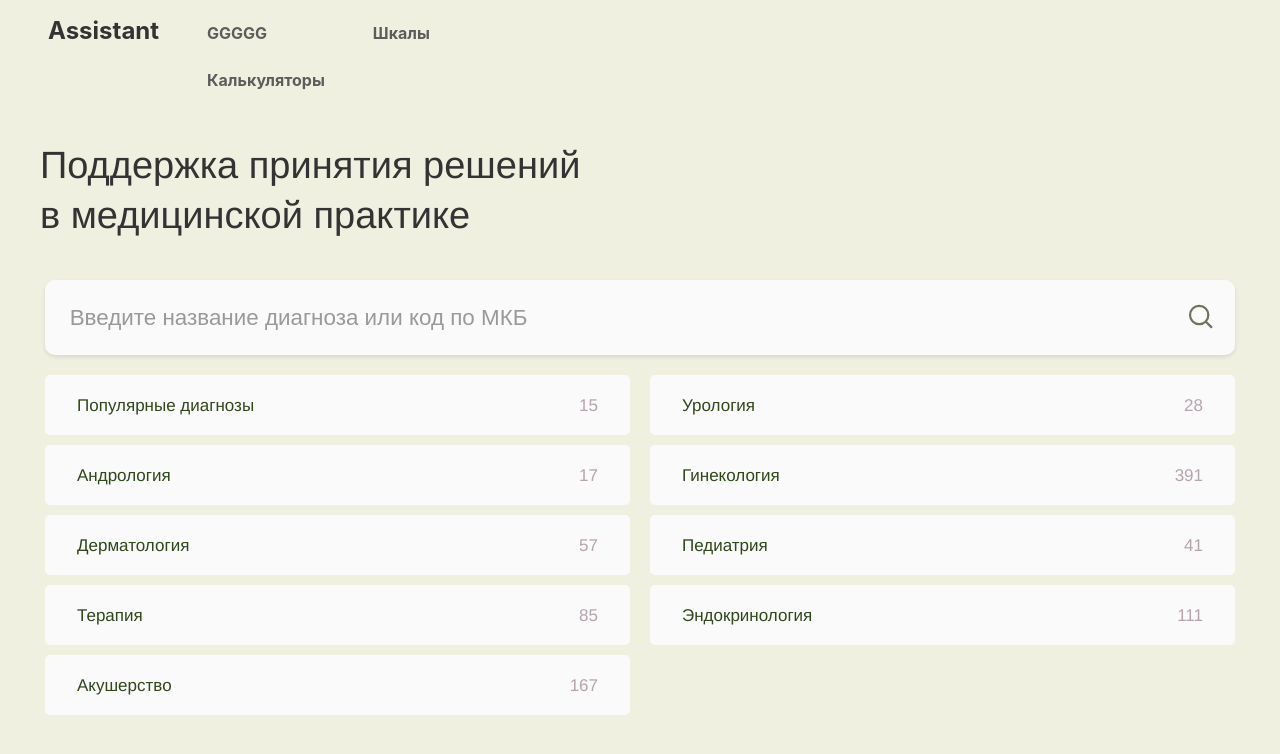
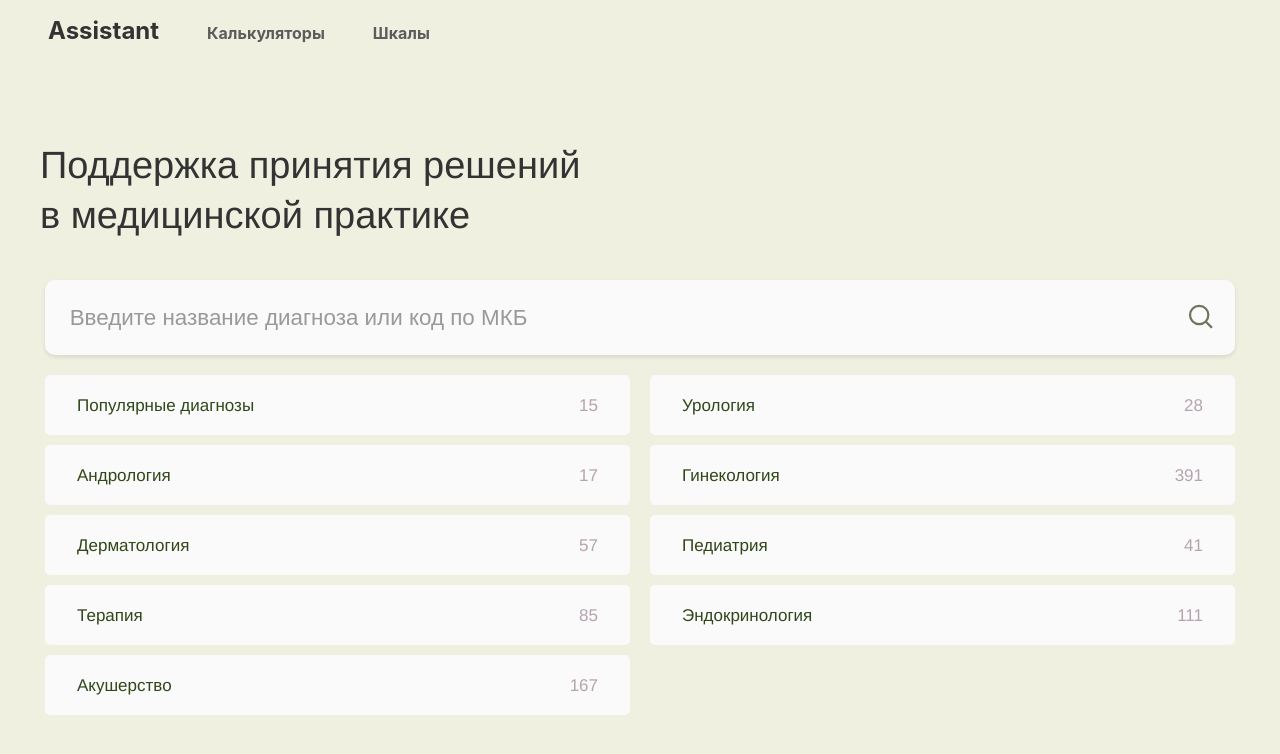
Before and after one commit to ImpulsVL/med_project, a React (Create React App) app: page / in a window 1280 px wide. Shown: the top 754 px of the page. Built offline with nearby package versions, Linux system fonts and the light colour scheme.

Commit message:
test 2 server changes

```diff
--- a/src/components/header/header.jsx
+++ b/src/components/header/header.jsx
@@ -47,7 +47,6 @@
                 <h1 className="assistant_header">Assistant</h1>
             </Link>
             <div className="menu_section">
-                <h2 className='calculators' onClick={toggleCalculators}>GGGGG</h2>
                 <h2 className='calculators' onClick={toggleCalculators}>Калькуляторы</h2>
                 {showCalculators && (
                     <ul className="dropdown">
```
